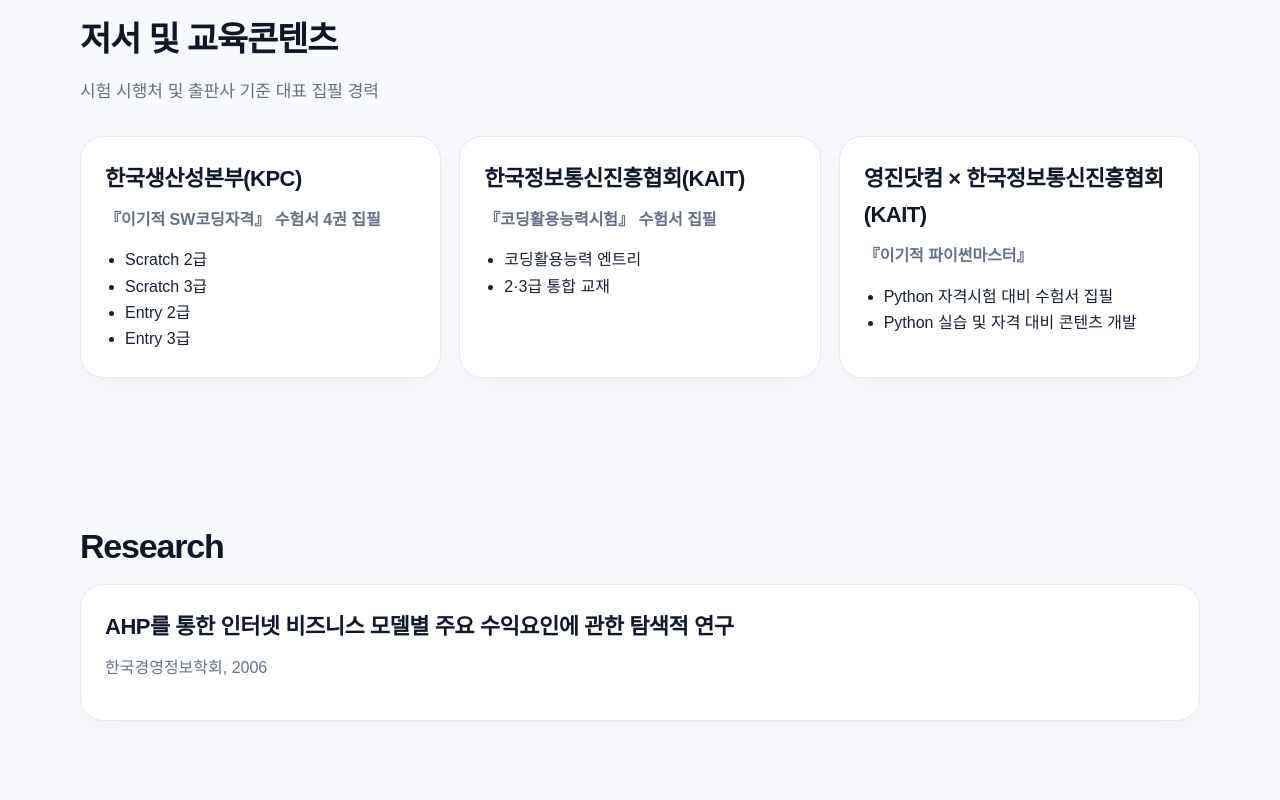
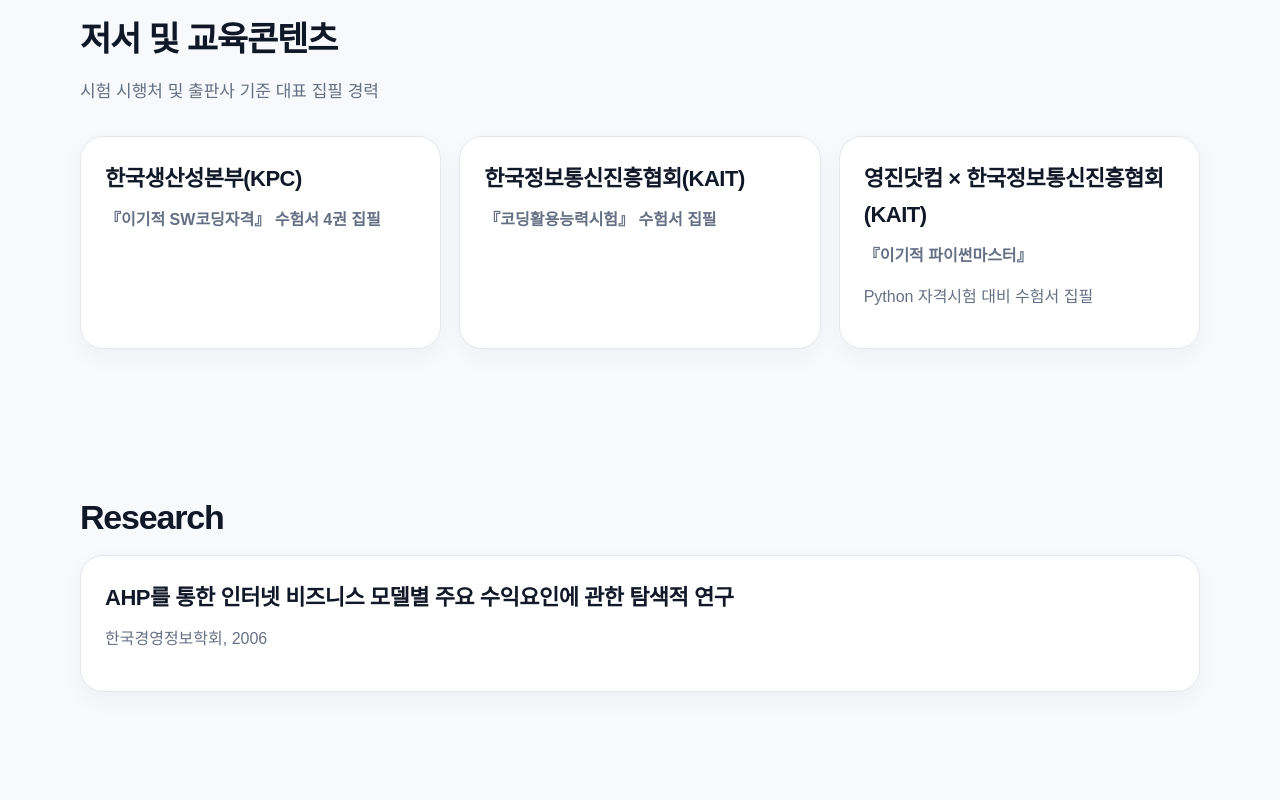
Before and after one commit to greenwave35/kellychoi_pf, a plain HTML site: page index.html in a window 1280 px wide. Shown: the part 4900-5700 px from the top of the page. Drawn offline with Linux system fonts and the light colour scheme.

```diff
--- a/index.html
+++ b/index.html
@@ -47,13 +47,13 @@
 <div class="exp-group"><h3>공공기관 · 기업 교육</h3><div class="exp-grid"><div class="exp"><b>한국생산성본부</b><span>SW지도강사 / Python</span></div><div class="exp"><b>용인시디지털산업진흥원</b><span>SW교육 및 강사양성과정</span></div><div class="exp"><b>강원콘텐츠코리아랩</b><span>SW·콘텐츠 교육</span></div><div class="exp"><b>안랩샘 아카데미</b><span>SW교육 과정 강의</span></div></div></div>
 </div></div></section>
 <section id="publications"><div class="wrap"><h2>저서 및 교육콘텐츠</h2><p class="lead">시험 시행처 및 출판사 기준 대표 집필 경력</p><div class="grid cols-3">
-<div class="card"><h3>한국생산성본부(KPC)</h3><p><strong>『이기적 SW코딩자격』 수험서 4권 집필</strong></p><ul><li>Scratch 2급</li><li>Scratch 3급</li><li>Entry 2급</li><li>Entry 3급</li></ul></div>
-<div class="card"><h3>한국정보통신진흥협회(KAIT)</h3><p><strong>『코딩활용능력시험』 수험서 집필</strong></p><ul><li>코딩활용능력 엔트리</li><li>2·3급 통합 교재</li></ul></div>
-<div class="card"><h3>영진닷컴 × 한국정보통신진흥협회(KAIT)</h3><p><strong>『이기적 파이썬마스터』</strong></p><ul><li>Python 자격시험 대비 수험서 집필</li><li>Python 실습 및 자격 대비 콘텐츠 개발</li></ul></div>
+<div class="card"><h3>한국생산성본부(KPC)</h3><p><strong>『이기적 SW코딩자격』 수험서 4권 집필</strong></p></div>
+<div class="card"><h3>한국정보통신진흥협회(KAIT)</h3><p><strong>『코딩활용능력시험』 수험서 집필</strong></p></div>
+<div class="card"><h3>영진닷컴 × 한국정보통신진흥협회(KAIT)</h3><p><strong>『이기적 파이썬마스터』</strong></p><p>Python 자격시험 대비 수험서 집필</p></div>
 </div></div></section>
 <section id="research"><div class="wrap"><h2>Research</h2><div class="card"><h3>AHP를 통한 인터넷 비즈니스 모델별 주요 수익요인에 관한 탐색적 연구</h3><p>한국경영정보학회, 2006</p></div></div></section>
 <section id="projects"><div class="wrap"><h2>프로젝트 지도 사례</h2><p class="lead">수업 설계, 구현 과정, 발표까지 이어지는 프로젝트형 지도</p><div class="grid cols-4"><div class="card"><h3>Python 추천 프로그램</h3><p>조건문·리스트·함수를 활용한 문제해결형 미니 프로젝트</p></div><div class="card"><h3>데이터분석 리포트</h3><p>CSV 정제, pandas 분석, 시각화, 결과 해석 보고서</p></div><div class="card"><h3>생성형 AI 활용</h3><p>프롬프트 설계, 코드 검토, 보고서 개선을 결합한 프로젝트</p></div><div class="card"><h3>GitHub 포트폴리오</h3><p>수업 결과물을 저장소에 정리하고 발표자료로 연결</p></div></div></div></section>
-<section id="materials"><div class="wrap"><h2>대표 강의자료</h2><p class="lead">실제 PDF 파일을 같은 저장소에 업로드하면 버튼이 연결됩니다.</p><div class="grid cols-4"><div class="card"><h3>Python 강의계획서</h3><p>15주 정규교과용</p><a href="syllabus_python.pdf">PDF 보기</a></div><div class="card"><h3>생성형 AI 강의계획서</h3><p>교양·비교과 과정</p><a href="syllabus_ai.pdf">PDF 보기</a></div><div class="card"><h3>데이터분석 강의계획서</h3><p>Python+pandas 과정</p><a href="syllabus_data.pdf">PDF 보기</a></div><div class="card"><h3>GitHub</h3><p>수업 코드 및 프로젝트</p><a href="https://github.com/greenwave35" target="_blank" rel="noopener">바로가기</a></div></div><div class="notice">PDF 파일명은 예시입니다. GitHub Pages 저장소에 같은 이름으로 업로드하면 버튼이 정상 연결됩니다.</div></div></section>
+<section id="materials"><div class="wrap"><h2>대표 강의자료</h2><p class="lead">실제 PDF 파일을 같은 저장소에 업로드하면 버튼이 연결됩니다.</p><div class="grid cols-4"><div class="card"><h3>Python 강의계획서</h3><p>15주 정규교과용</p><a href="Python_Programming_강의계획서_15주.pdf">PDF 보기</a></div><div class="card"><h3>생성형 AI 강의계획서</h3><p>교양·비교과 과정</p><a href="syllabus_ai.pdf">PDF 보기</a></div><div class="card"><h3>데이터분석 강의계획서</h3><p>Python+pandas 과정</p><a href="syllabus_data.pdf">PDF 보기</a></div><div class="card"><h3>GitHub</h3><p>수업 코드 및 프로젝트</p><a href="https://github.com/greenwave35" target="_blank" rel="noopener">바로가기</a></div></div><div class="notice">PDF 파일명은 예시입니다. GitHub Pages 저장소에 같은 이름으로 업로드하면 버튼이 정상 연결됩니다.</div></div></section>
 <section id="education"><div class="wrap"><h2>학력 및 자격</h2><div class="grid cols-2"><div class="card"><h3>Education</h3><p><strong>이화여자대학교 정보과학석사</strong><br>전자상거래학 전공</p><p><strong>아주대학교 국어국문학과 학사</strong></p></div><div class="card"><h3>Certifications</h3><ul class="cert-list"><li>ICDL Professional Computing (Python)</li><li>Unity Certified Developer</li><li>직업상담사 2급</li><li>진로적성상담사</li></ul></div></div></div></section>
 <section id="download"><div class="wrap"><h2>제출자료 다운로드</h2><p class="lead">대학 강사 지원 시 제출자료 링크 영역입니다.</p><div class="download"><a href="resume_choi_kyunghee.pdf">PDF 이력서</a><a href="portfolio_choi_kyunghee.pdf">PDF 포트폴리오</a><a href="syllabus_python.pdf">Python 강의계획서</a><a href="syllabus_ai.pdf">AI 강의계획서</a><a href="syllabus_data.pdf">데이터분석 강의계획서</a></div></div></section>
 <section id="contact"><div class="wrap"><h2>Contact</h2><div class="card contact-card"><div class="small-photo"><img src="profile.png" alt="최경희 프로필 사진"></div><div><h3>최경희</h3><p>Python · C · Generative AI · Data Analytics · Project-Based Learning</p><p>Email: <a href="mailto:greenwave35@gmail.com">greenwave35@gmail.com</a></p><p>GitHub: <a href="https://github.com/greenwave35" target="_blank" rel="noopener">github.com/greenwave35</a></p></div></div></div></section>
```
